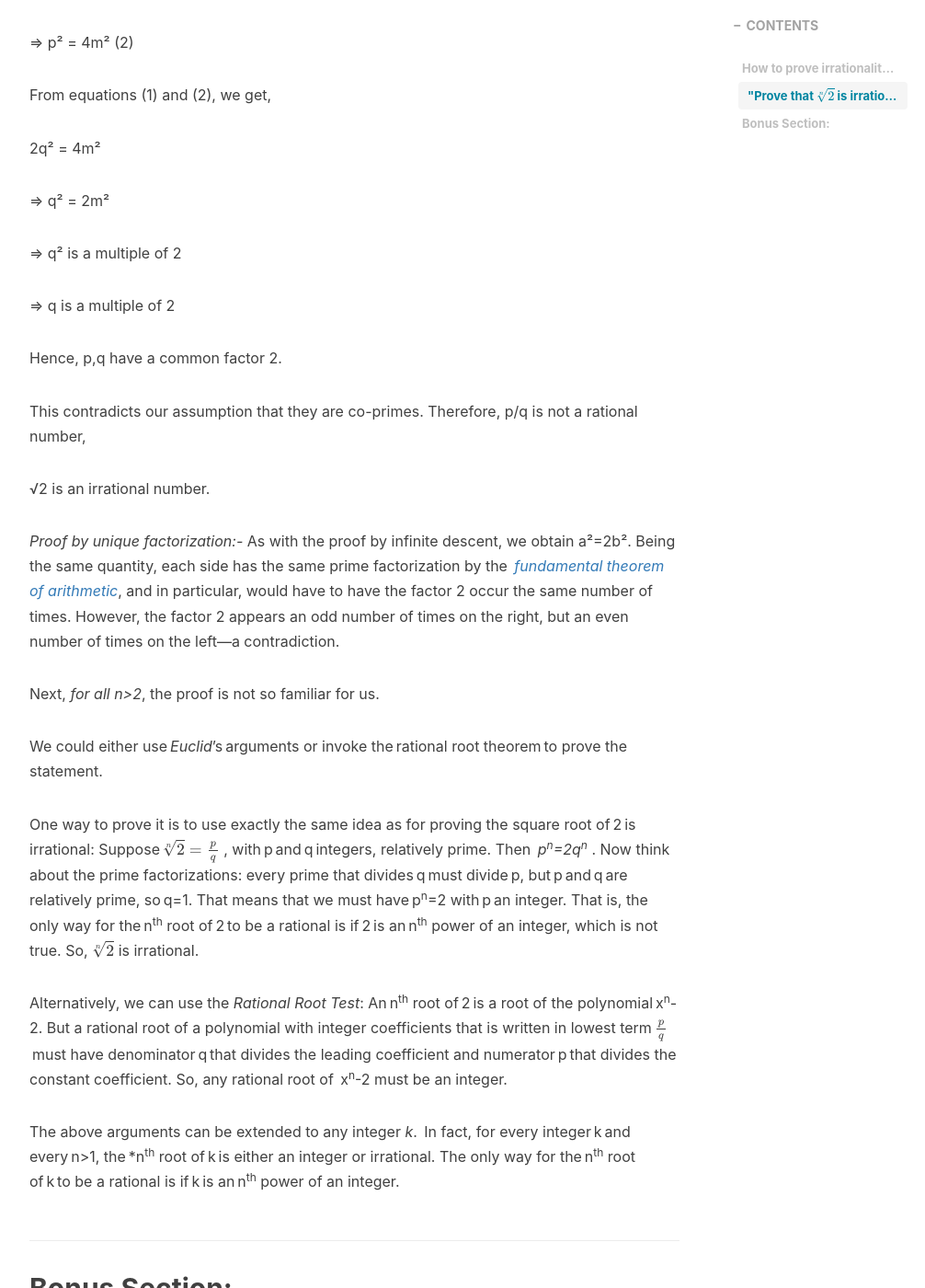
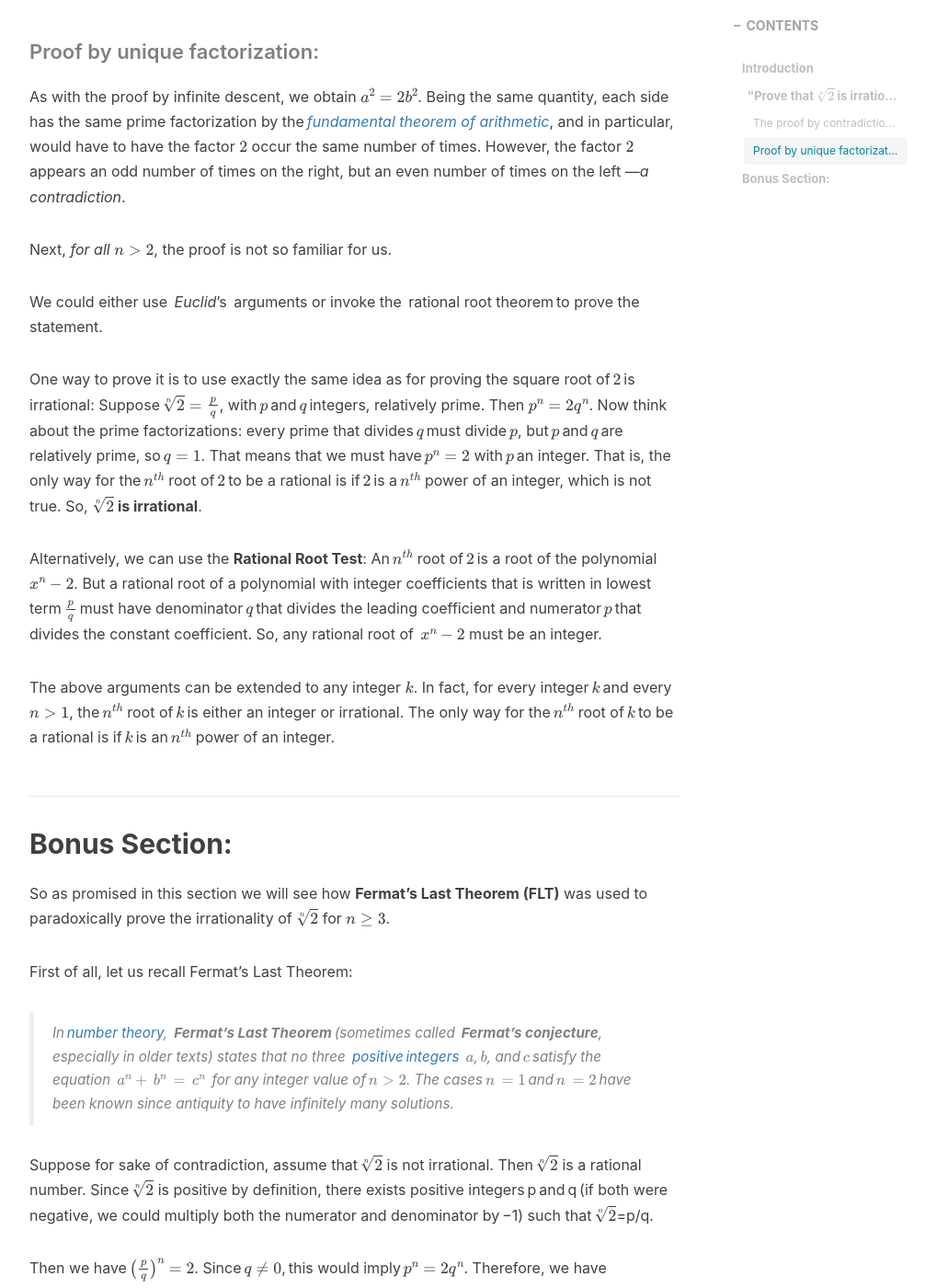
Before and after one commit to mathsociitd/blog, a Jekyll site: the page built from _posts/2021-12-09-Irrationality.md, in a window 1280 px wide and 1400 px high, scrolled down 1653 px. Shown: the whole window at 92% size, without its empty margins (233-1239 px from the left). Built offline with Jekyll 4.4.1, drawn with Linux system fonts in a browser that asks for light colours; nearby versions of some CDN libraries; formulas are drawn with MathJax 3; comment, search, counter and statistics services are not loaded; some of the changed text lies outside the part shown.

Commit message:
Update 2021-12-09-Irrationality.md
content update

```diff
--- a/_posts/2021-12-09-Irrationality.md
+++ b/_posts/2021-12-09-Irrationality.md
@@ -1,6 +1,6 @@
 ---
-title: "Irrationality"
-subtitle: "edit"
+title: "How to prove irrationality of n<sup>th</sup> root of any number"
+subtitle: "<b>BONUS:</b> From over-killing with Fermat’s Last Theorem to ending up in bogus proof"
 layout: post
 author: "Aripra Kar and Shammi Malhotra"
 header-style: text
@@ -12,10 +12,9 @@
   - irrationality
 ---
 
-# How to prove irrationality of n<sup>th</sup> root of any number:
 
-*BONUS: From over-killing with Fermat’s Last Theorem to ending up in bogus proof.*
 
+## Introduction
 
 An integer is either a perfect square or its square root is irrational. In a more general tone, when you compute the square root of an integer, there are either no figures to the right of the decimal or there are an infinite number of figures to right of the decimal and they don’t repeat.
 
@@ -23,92 +22,96 @@
 
 For the sake of convenience, let us evaluate our statement taking ‘2’ as our integer, which can then be generalized to any other positive number.
 
-### *&quot;Prove that $$\sqrt[n]2$$ is irrational for all n$$\geqslant$$ 2, n $$\in$$ N&quot;*
+### *&quot;Prove that $\sqrt[n]2$ is irrational for all $n\ge 2$, n $\in$ N&quot;*
 
 To answer the above problem, let us take the simple case of n=2 first. It can be proved that √2 is irrational, either by contradiction or by unique factorization.
 
-*The proof by contradiction goes as follows: -*
+#### The proof by contradiction goes as follows:
 
-Assume that √2 is a rational number. So, it can be expressed in the form p/q where p, q are co-prime integers and q≠0.
+<div style="background-color:#f1f1f1;margin: 0 3px;padding:6px;">
+Assume that $\sqrt 2$ is a rational number. So, it can be expressed in the form $p/q$ where $p, q$ are co-prime integers and $q \ne 0$. <br />
 
-So, √2 = p/q
+So, $\sqrt 2 = p/q$  &nbsp; &nbsp;[Here $p$ and $q$ are coprime numbers and $q \ne 0$] <br />
 
-[Here p and q are coprime numbers and q ≠ 0]
+Solving, we get, <br />
 
-Solving, we get,
+<center>
+$\sqrt 2 = p/q$<br />
+</center>
 
-√2 = p/q
+On squaring both the sides we get, <br />
 
-On squaring both the sides we get,
+<center>
+$\Rightarrow 2 = (p/q)^2$<br />
 
-=>2 = (p/q)²
+$\Rightarrow 2q^2 = p^2$ <div style="float:right;margin-right:4px;">&nbsp; (<a name="1.1">1</a>) </div><br />
 
-=> 2q² = p²	 (1)
+$p^2/2 = q^2$ <br />
+</center>
+So, $2$ divides $p$ and $p$ is a multiple of $2$. <br />
 
-p²/2 = q²
+<center>
+$\Rightarrow p = 2m $ <br />
 
-So, 2 divides p and p is a multiple of 2.
+$\Rightarrow p^2 = 4m^2$ <div style="float:right;margin-right:4px;">&nbsp; (<a name="1.2">2</a>) </div><br />
+</center>
 
-⇒ p = 2m
+From equations (<a href="#1.1">1</a>) and (<a href="#1.2">2</a>), we get, <br />
+<center>
+$\Rightarrow 2q^2 = 4m^2$ <br />
 
-⇒ p² = 4m² 	(2)
+$\Rightarrow q^2 = 2m^2$ <br />
 
-From equations (1) and (2), we get,
+$\Rightarrow q^2$ is a multiple of $2$ <br />
 
-2q² = 4m²
-
-⇒ q² = 2m²
-
-⇒ q² is a multiple of 2
-
-⇒ q is a multiple of 2
-
-Hence, p,q have a common factor 2.
+$\Rightarrow q$ is a multiple of $2$ <br />
+</center>
+Hence, $p,q$ have a common factor $2$.  <br />
 
 
-This contradicts our assumption that they are co-primes. Therefore, p/q is not a rational number,
+This contradicts our assumption that they are co-primes. Therefore, $p/q$ is not a rational number, <br />
 
-√2 is an irrational number.
+<b>$\sqrt 2$ is an irrational number.</b>
 
-*Proof by unique factorization:-* As with the proof by infinite descent, we obtain a²=2b². Being the same quantity, each side has the same prime factorization by the  [_fundamental theorem of arithmetic_](https://en.wikipedia.org/wiki/Fundamental_theorem_of_arithmetic), and in particular, would have to have the factor 2 occur the same number of times. However, the factor 2 appears an odd number of times on the right, but an even number of times on the left—a contradiction.
+</div>
 
-Next, *for all n>2*, the proof is not so familiar for us.
+#### Proof by unique factorization:
+As with the proof by infinite descent, we obtain $a^2=2b^2$. Being the same quantity, each side has the same prime factorization by the [_fundamental theorem of arithmetic_](https://en.wikipedia.org/wiki/Fundamental_theorem_of_arithmetic), and in particular, would have to have the factor $2$ occur the same number of times. However, the factor $2$ appears an odd number of times on the right, but an even number of times on the left *—a contradiction*.
 
-We could either use *Euclid*’s arguments or invoke the rational root theorem to prove the statement.
+Next, *for all $n>2$*, the proof is not so familiar for us.
 
-One way to prove it is to use exactly the same idea as for proving the square root of 2 is irrational: Suppose $$\sqrt[n]2= \frac{p}{q}$$ , with p and q integers, relatively prime. Then  *p<sup>n</sup>=2q<sup>n</sup>* . Now think about the prime factorizations: every prime that divides q must divide p, but p and q are relatively prime, so q=1. That means that we must have p<sup>n</sup>=2 with p an integer. That is, the only way for the n<sup>th</sup> root of 2 to be a rational is if 2 is an n<sup>th</sup> power of an integer, which is not true. So, $$\sqrt[n]2$$ is irrational.
+We could either use  *Euclid*’s  arguments or invoke the  rational root theorem to prove the statement.
 
-Alternatively, we can use the *Rational Root Test*: An n<sup>th</sup> root of 2 is a root of the polynomial x<sup>n</sup>-2. But a rational root of a polynomial with integer coefficients that is written in lowest term $$\frac{p}{q}$$ must have denominator q that divides the leading coefficient and numerator p that divides the constant coefficient. So, any rational root of
-x<sup>n</sup>-2 must be an integer.
+One way to prove it is to use exactly the same idea as for proving the square root of $2$ is irrational: Suppose $\sqrt[n]2 = \frac{p}{q}$, with $p$ and $q$ integers, relatively prime. Then $p^n=2q^n$. Now think about the prime factorizations: every prime that divides $q$ must divide $p$, but $p$ and $q$ are relatively prime, so $q=1$. That means that we must have $p^n=2$ with $p$ an integer. That is, the only way for the $n^{th}$ root of $2$ to be a rational is if $2$ is a $n^{th}$ power of an integer, which is not true. So, <b>$\sqrt[n]2$ is irrational</b>.
+
+
+Alternatively, we can use the **Rational Root Test**: An $n^{th}$ root of $2$ is a root of the polynomial $x^n-2$. But a rational root of a polynomial with integer coefficients that is written in lowest term $\frac{p}{q}$ must have denominator $q$ that divides the leading coefficient and numerator $p$ that divides the constant coefficient. So, any rational root of
+$x^n-2$ must be an integer.
 
 
 
-The above arguments can be extended to any integer *k*.  In fact, for every integer k and every n>1, the *n<sup>th</sup> root of k is either an integer or irrational. The only way for the n<sup>th</sup> root of k to be a rational is if k is an n<sup>th</sup> power of an integer.
+The above arguments can be extended to any integer $k$. In fact, for every integer $k$ and every $n>1$, the $n^{th}$ root of $k$ is either an integer or irrational. The only way for the $n^{th}$ root of $k$ to be a rational is if $k$ is an $n^{th}$ power of an integer.
 
 
 
 ## Bonus Section:
 
-So as promised in this section we will see how Fermat’s Last Theorem (FLT) was used to paradoxically prove the irrationality of $$\sqrt[n]2$$ for n$$\geqslant$$3.
+So as promised in this section we will see how **Fermat’s Last Theorem (FLT)** was used to paradoxically prove the irrationality of $\sqrt[n]2$ for $n\ge3$.
 
 First of all, let us recall Fermat’s Last Theorem:
 
- &quot;In [_number theory_](https://en.wikipedia.org/wiki/Number_theory),  **_Fermat's Last Theorem_** (sometimes called  _**Fermat's conjecture**_, especially in older texts) states that no three  [_positive integers_](https://en.wikipedia.org/wiki/Integer)  a, b, and c satisfy the equation  a<sup>n</sup> + b<sup>n</sup> = c<sup>n</sup>  for any integer value of n greater than 2. The cases n = 1 and n = 2 have been known since antiquity to have infinitely many solutions.&quot;
+> In [_number theory_](https://en.wikipedia.org/wiki/Number_theory),  **_Fermat's Last Theorem_** (sometimes called  _**Fermat's conjecture**_, especially in older texts) states that no three  [_positive integers_](https://en.wikipedia.org/wiki/Integer)  $a$, $b$, and $c$ satisfy the equation  $a^n + b^n = c^n$  for any integer value of $n>2$. The cases $n = 1$ and $n = 2$ have been known since antiquity to have infinitely many solutions.
 
-Suppose for sake of contradiction, assume that $$\sqrt[n]2$$ is not irrational. Then $$\sqrt[n]2$$ is a rational number. Since $$\sqrt[n]2$$ is positive by definition, there exists positive integers p and q (if both were negative, we could multiply both the numerator and denominator by −1) such that $$\sqrt[n]2$$=p/q.
+Suppose for sake of contradiction, assume that $\sqrt[n]2$ is not irrational. Then $\sqrt[n]2$ is a rational number. Since $\sqrt[n]2$ is positive by definition, there exists positive integers p and q (if both were negative, we could multiply both the numerator and denominator by −1) such that $\sqrt[n]2$=p/q.
 
-Then we have *p<sup>n</sup>*/*q<sup>n</sup>*=2. Since q≠0, this would imply p<sup>n</sup>*=2*q<sup>n</sup> . Therefore, we have  *p<sup>n</sup>*=*q<sup>n</sup> + q<sup>n</sup>*.
+Then we have $\big(\frac{p}{q}\big)^n=2$. Since $q\ne0$, this would imply $p^n=2q^n$. Therefore, we have  $p^n=q^n + q^n$.
 
-But, by Fermat's last theorem, the equation *p<sup>n</sup>*=*q<sup>n</sup> + q<sup>n</sup>* cannot hold for any positive integers as n>2.
+But, by Fermat's last theorem, the equation $p^n=q^n + q^n$ cannot hold for any positive integers as $n>2$.
 
-This is a contradiction. Thus, we cannot have $$\sqrt[n]2$$ as a rational number if n $$\in$$ N (>2).
+This is a contradiction. Thus, we cannot have $\sqrt[n]2$ as a rational number if $n \in \mathbb{N} (>2)$.
 
-Therefore, $$\sqrt[n]2$$ is an irrational number.
+Therefore, **$\sqrt[n]2$ is an irrational number.**
 
 
 
-Unfortunately, it turns out that this argument is circular as some step of the proof of FLT in turn requires the Euclid’s Style proof that  $$\sqrt[n]2$$ is irrational.
-
-
-
-<dl><div style="text-align: right">- Authored by Aripra Kar and Shammi Malhotra<div></dl>
+Unfortunately, it turns out that this argument is circular as some step of the proof of FLT in turn requires the Euclid’s Style proof that  $\sqrt[n]2$ is irrational.
```
